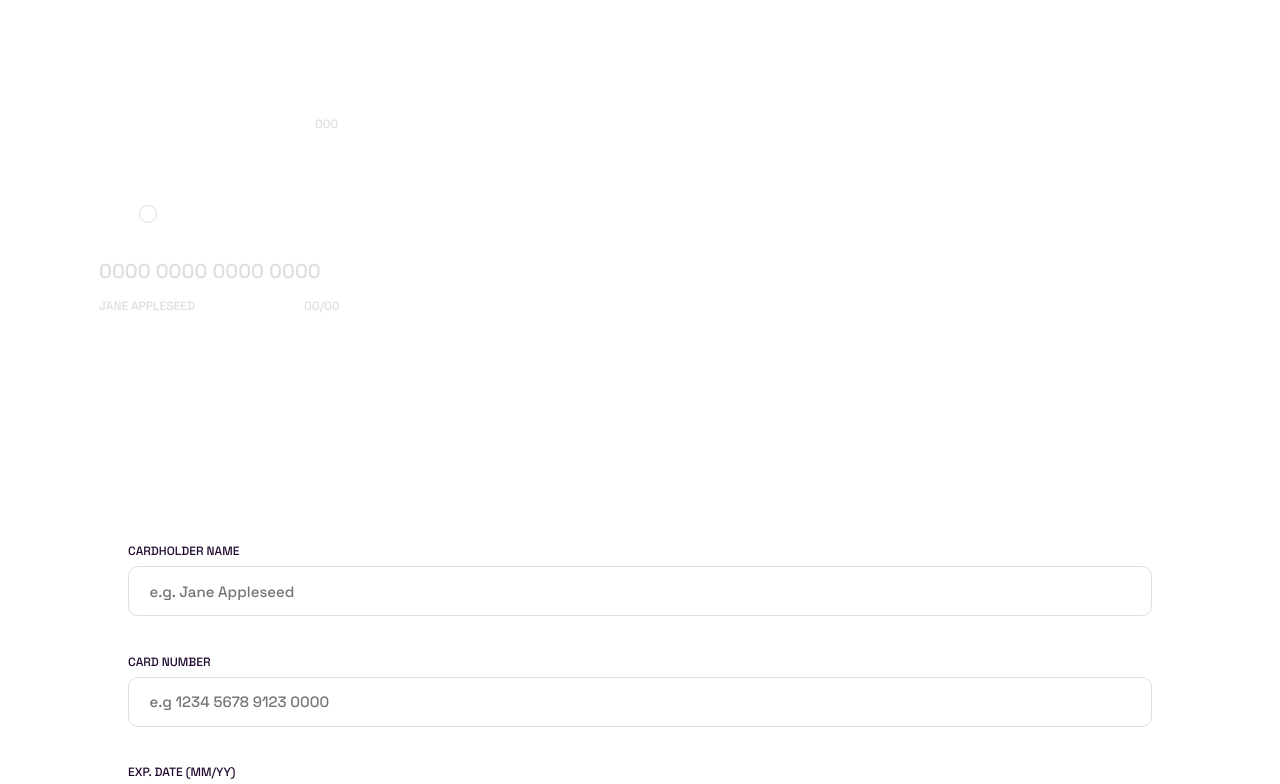
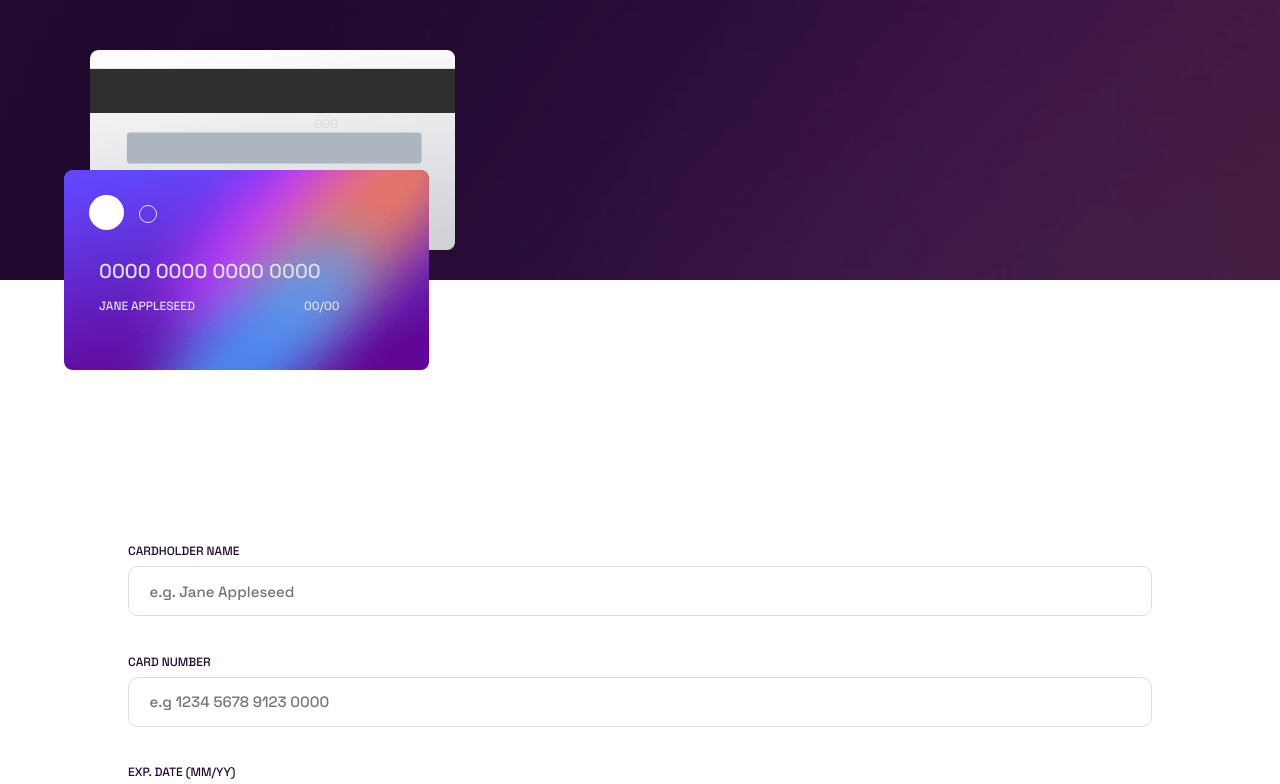
Before and after one commit to Stefania-P11/interactive-card-form, a plain HTML site: page index.html in a window 1280 px wide. Shown: the top 784 px of the page. Drawn offline with Linux system fonts and the light colour scheme.

Commit message:
updated image paths

```diff
--- a/css/style.css
+++ b/css/style.css
@@ -35,7 +35,7 @@ html {
 
 body {
     margin:0;
-    background-image: url("./images/bg-main-mobile.png");
+    background-image: url("../images/bg-main-mobile.png");
     background-repeat: no-repeat;
     background-size: cover;
     text-transform: uppercase;
@@ -90,7 +90,7 @@ header * {
 
 .backSide {
 
-    background-image: url("./images/bg-card-back.png");
+    background-image: url("../images/bg-card-back.png");
     background-size:contain;
     background-repeat: no-repeat;
     height:200px;
@@ -114,7 +114,7 @@ header * {
 
 .frontSide {
 
-    background-image: url("./images/bg-card-front.png");
+    background-image: url("../images/bg-card-front.png");
     background-repeat: no-repeat;
     background-size:contain;
     height: 200px;
```
